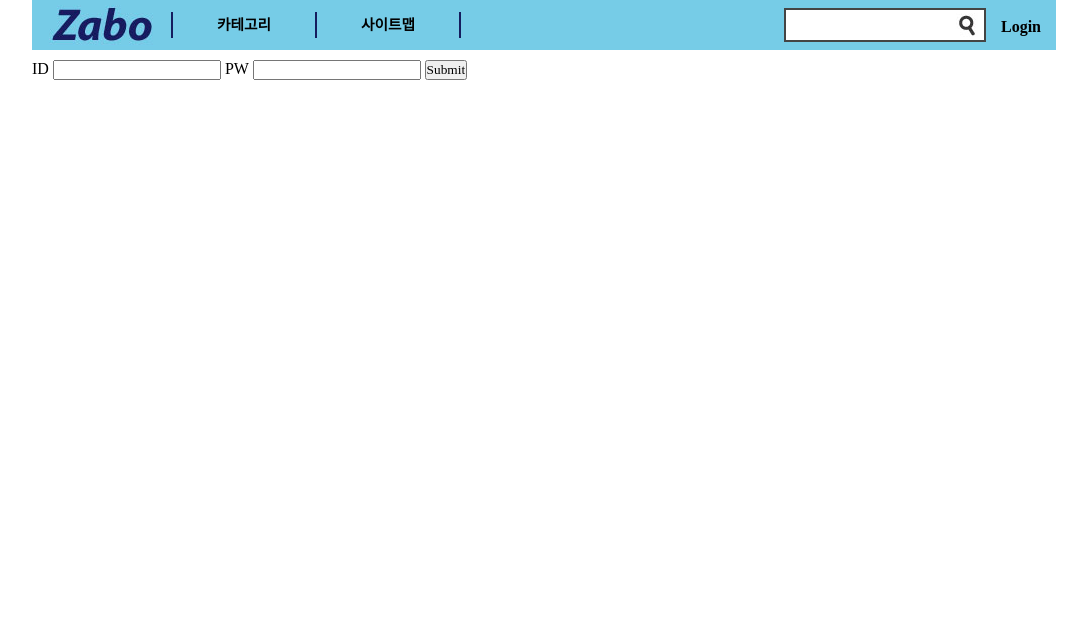
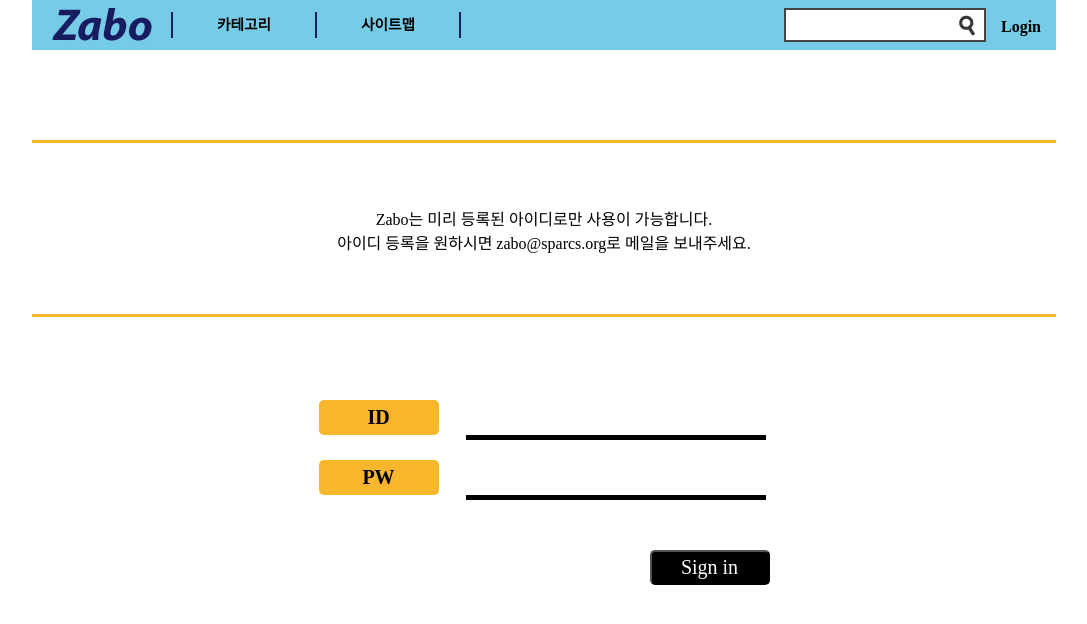
Before and after one commit to rodumani/zabo, a Django app: page /login/ in a window 1280 px wide. Shown: the top 624 px of the page, without its empty margins (96-1183 px from the left). Run offline with Django 3.2, Linux system fonts and the light colour scheme.

Commit message:
implemented new HTML and CSS for login page

```diff
--- /dev/null
+++ b/zabo/static/css/login.css
@@ -0,0 +1,90 @@
+#upperline
+{
+    margin-top: 80px;
+    margin-bottom: 60px;
+
+}
+
+
+#bottomline
+{
+    margin-bottom: 80px;
+
+}
+
+
+#introtext
+{
+    text-align: center;
+    margin-bottom: 60px;
+}
+
+
+#idcontainer
+{
+    margin-bottom: 20px;
+}
+
+
+#pwcontainer
+{
+    margin-bottom: 50px;
+}
+
+#loginbox
+{
+    width:451px;
+    margin:auto;
+}
+
+
+
+
+.rectangle
+{
+    width:120px;
+    height:35px;
+    border-radius: 5px;
+    background-color:#000000;
+    font-size: 20px;
+    color: #fff;
+    float: right;
+}
+
+.idpwcontainer
+{
+
+
+}
+
+
+.idpwbox
+{
+    width:120px;
+    height:35px;
+    border-radius: 5px;
+    background-color:#F8B62C;
+    font-weight:bold;
+    font-size: 20px;
+    text-align: center;
+    float: left;
+    margin-right: 27px;
+    line-height: 35px;
+}
+
+.idtextfield
+{
+    width: 300px;
+    height: 35px;
+    border:0;
+    border-bottom:5px solid #000;
+
+}
+
+.horizon
+{
+    display: block;
+    height: 3px;
+    border: 0;
+    border-top: 3px solid #f8b62c
+}
--- a/zabo/templates/login.html
+++ b/zabo/templates/login.html
@@ -1,11 +1,38 @@
 {% extends "layout.html" %}
+{% block header %}
+<link rel="stylesheet" type="text/css" href="/static/css/login.css">
+{% endblock %}
+
+
+
 {% block content %}
 <form method="POST" action="/login/{%if next%}?next={{next}}{%endif%}">
     {% csrf_token %}
-    ID <input type="text" name="username">
-    PW <input type="password" name="password">
-    <input type="submit">
-    <input type="hidden" name="next" value="{{ next }}">
+    <hr id='upperline' class='horizon'>
+    <div id='introtext'>
+	Zabo는 미리 등록된 아이디로만 사용이 가능합니다.
+	<br>
+	아이디 등록을 원하시면 zabo@sparcs.org로 메일을 보내주세요.
+    </div>
+    <hr id='bottomline' class='horizon'>
+    <div id='loginbox'>
+    	<div id='idcontainer' class='idpwcontainer'>
+            <div class='idpwbox'>
+		 ID
+	    </div>
+    	    <input type="text" name="username" class='idtextfield'>
+        </div>
+        <div id='pwcontainer' class='idpwcontainer'>
+            <div class='idpwbox'>
+                 PW
+            </div>
+            <input type="password" name="password" class='idtextfield'>
+        </div>
+        <div>
+            <input type="submit" class='rectangle' value='Sign in'>
+        </div>
+        <input type="hidden" name="next" value="{{ next }}">
+    </div>
 </form>
 {% endblock %}
 {{error}}
```
